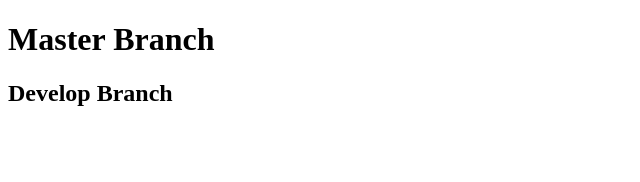
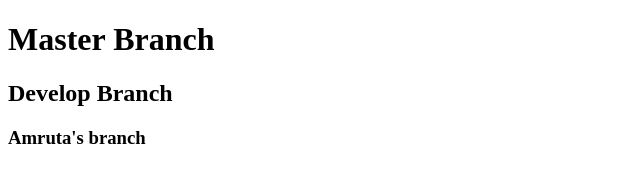
Before and after one commit to aalanamiranda/teamGit, a plain HTML site: page index.html in a window 1280 px wide. Shown: the whole page, without its empty margins (0-640 px from the left). Drawn offline with Linux system fonts and the light colour scheme.

Commit message:
Amrutas Change

```diff
--- a/index.html
+++ b/index.html
@@ -10,7 +10,7 @@
 
     <h1>Master Branch</h1>
     <h2>Develop Branch</h2>
-
+    <h3>Amruta's branch</h3>
 
 </body>
 </html>
```
